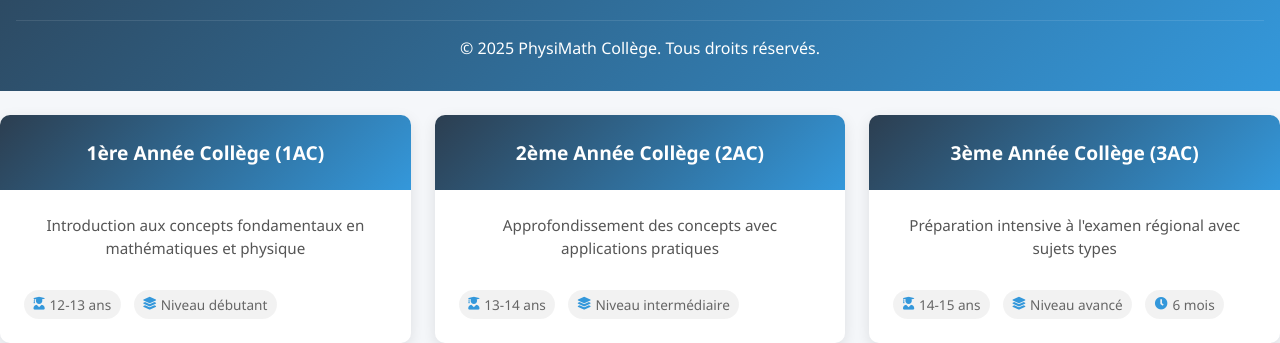
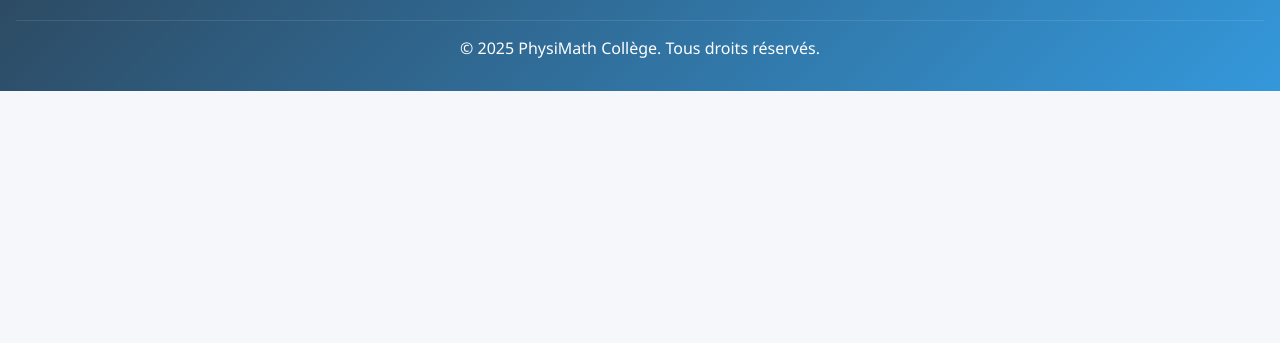
Before and after one commit to belittoumustapha-blip/physimath-college, a plain HTML site: page index.html in a window 1280 px wide. Shown: the part 925-1268 px from the top of the page. After the commit the page ends 1016 px from the top, so only its background shows below. Drawn offline with Linux system fonts and the light colour scheme.

Commit message:
حدثت الموقع: زدت تعديلات على HTML و CSS

```diff
--- a/css/style.css
+++ b/css/style.css
@@ -621,54 +621,3 @@ footer {
         border-radius: 0;
     }
 }
-
-
-
-
-/* Styles existants à conserver */
-.level-card {
-  /* Vos styles existants */
-  position: relative;
-}
-
-/* Nouveaux styles à ajouter */
-.level-description {
-  font-size: 0.95rem;
-  line-height: 1.5;
-  margin-bottom: 1rem;
-  color: #555;
-  min-height: 60px;
-}
-
-.level-meta {
-  display: flex;
-  flex-wrap: wrap;
-  gap: 0.8rem;
-  font-size: 0.85rem;
-  color: #666;
-}
-
-.meta-item {
-  display: flex;
-  align-items: center;
-  gap: 0.3rem;
-  background: rgba(0,0,0,0.05);
-  padding: 0.3rem 0.6rem;
-  border-radius: 20px;
-}
-
-.meta-item i {
-  font-size: 0.8rem;
-  color: var(--primary);
-}
-
-/* Responsive */
-@media (max-width: 768px) {
-  .level-description {
-    min-height: auto;
-  }
-
-  .level-meta {
-    justify-content: center;
-  }
-}
--- a/index.html
+++ b/index.html
@@ -14,6 +14,7 @@
   }
 }
 </script>
+<meta name="google-site-verification" content="oHSuDuX5nXGz4Jn362XamotF2RkJCvBfFNqG4Hym1dM" />
 <!--optimisation seo-->
     <!-- Dans le <head> -->
 <meta name="description" content="Ressources pédagogiques gratuites en Mathématiques et Physique pour collégiens (1AC, 2AC, 3AC). Cours PDF, exercices et préparations aux examens.">
@@ -200,8 +201,8 @@
                 <h3>Contact</h3>
                 <ul class="footer-links">
                     <li><a href="mailto:contact@physimath.ma">contact@physimath.ma</a></li>
-                    <li><a href="tel:+212612345678">+212 6 12 34 56 78</a></li>
-                    <li>Casablanca, Maroc</li>
+                    <li><a href="tel:+212600000000">+212 6 00 00 00 00</a></li>
+                    <li>Guercif , Maroc</li>
                 </ul>
             </div>
         </div>
@@ -221,47 +222,6 @@
             <iframe id="pdfViewer" class="pdf-modal-iframe" src="about:blank"></iframe>
         </div>
     </div>
-    <div class="levels-grid">
-  <!-- 1ère Année -->
-  <article class="level-card" data-level="1AC" itemscope itemtype="http://schema.org/Course">
-    <div class="level-header" itemprop="name">1ère Année Collège (1AC)</div>
-    <div class="level-body">
-      <div class="level-description" itemprop="description">Introduction aux concepts fondamentaux en mathématiques et physique</div>
-      <div class="level-meta">
-        <span class="meta-item"><i class="fas fa-user-graduate"></i> <span itemprop="typicalAgeRange">12-13 ans</span></span>
-        <span class="meta-item"><i class="fas fa-layer-group"></i> <span itemprop="educationalLevel">Niveau débutant</span></span>
-      </div>
-      <meta itemprop="timeRequired" content="P9M"/>
-    </div>
-  </article>
-
-  <!-- 2ème Année -->
-  <article class="level-card" data-level="2AC" itemscope itemtype="http://schema.org/Course">
-    <div class="level-header" itemprop="name">2ème Année Collège (2AC)</div>
-    <div class="level-body">
-      <div class="level-description" itemprop="description">Approfondissement des concepts avec applications pratiques</div>
-      <div class="level-meta">
-        <span class="meta-item"><i class="fas fa-user-graduate"></i> <span itemprop="typicalAgeRange">13-14 ans</span></span>
-        <span class="meta-item"><i class="fas fa-layer-group"></i> <span itemprop="educationalLevel">Niveau intermédiaire</span></span>
-      </div>
-    </div>
-  </article>
-
-  <!-- 3ème Année -->
-  <article class="level-card" data-level="3AC" itemscope itemtype="http://schema.org/Course">
-    <div class="level-header" itemprop="name">3ème Année Collège (3AC)</div>
-    <div class="level-body">
-      <div class="level-description" itemprop="description">Préparation intensive à l'examen régional avec sujets types</div>
-      <div class="level-meta">
-        <span class="meta-item"><i class="fas fa-user-graduate"></i> <span itemprop="typicalAgeRange">14-15 ans</span></span>
-        <span class="meta-item"><i class="fas fa-layer-group"></i> <span itemprop="educationalLevel">Niveau avancé</span></span>
-        <span class="meta-item"><i class="fas fa-clock"></i> 6 mois</span>
-      </div>
-      <meta itemprop="timeRequired" content="P6M"/>
-    </div>
-  </article>
-</div>
-
     <script src="js/app.js"></script>
 </body>
 </html>
```
